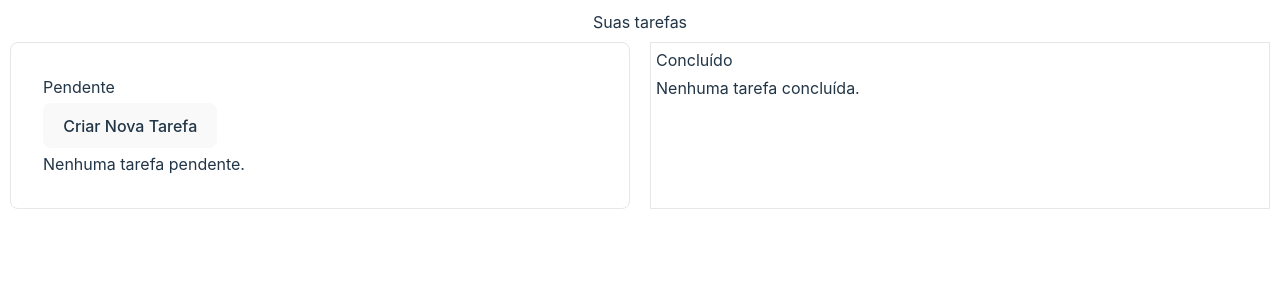
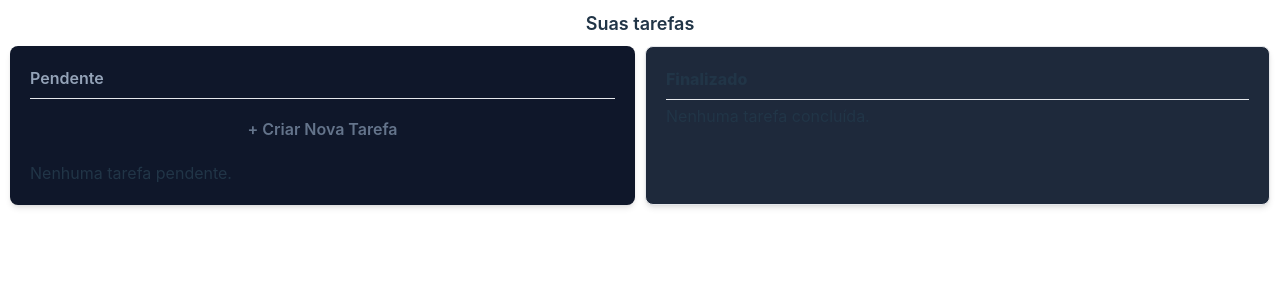
Before and after one commit to upALX/RegistraAI, a React (Vite) app: page /tarefas in a window 1280 px wide. Shown: the top 300 px of the page. Built offline with nearby package versions, Linux system fonts and the light colour scheme.

Commit message:
rework quick board layout

```diff
--- a/src/pages/board/board.tsx
+++ b/src/pages/board/board.tsx
@@ -1,12 +1,5 @@
 import { useState } from "react";
-import {
-  Box,
-  Heading,
-  VStack,
-  Button,
-  SimpleGrid,
-  Text,
-} from "@chakra-ui/react";
+import { Box, Heading, VStack, SimpleGrid, Text } from "@chakra-ui/react";
 import TaskModal from "../../components/modal";
 import { Task } from "../../types/task-types";
 import { gql } from "@apollo/client";
@@ -59,15 +52,24 @@
 
   return (
     <VStack p={10}>
-      <Heading>Suas tarefas</Heading>
-      <SimpleGrid columns={2} spacing={20} width="100%" height="100%">
-        <Box className="rounded-lg border p-8" width="100%" height="100%">
-          <Heading size="md" mb={4}>
+      <Heading className="text-lg font-semibold">Suas tarefas</Heading>
+      <SimpleGrid columns={2} spacing={10} width="100%">
+        <Box className="rounded-lg  p-5 bg-slate-900 shadow-md">
+          <Heading
+            size="lg"
+            mb={2}
+            className="border-b pb-2 text-slate-400 font-semibold"
+          >
             Pendente
           </Heading>
-          <Button colorScheme="teal" onClick={handleOpenModal}>
-            Criar Nova Tarefa
-          </Button>
+          <Box
+            className=" p-4 text-center cursor-pointer hover:bg-slate-800 transition-all"
+            onClick={handleOpenModal}
+          >
+            <Text className="text-slate-500 font-semibold hover:underline">
+              + Criar Nova Tarefa
+            </Text>
+          </Box>
           {tasks.filter((task) => task.status === "pending").length === 0 ? (
             <Text mt={4}>Nenhuma tarefa pendente.</Text>
           ) : (
@@ -80,6 +82,7 @@
                   borderRadius="lg"
                   p={3}
                   mt={3}
+                  className="bg-gray-100 hover:bg-gray-200 transition-all"
                 >
                   <Text fontWeight="bold">{task.title}</Text>
                   <Text>{task.description}</Text>
@@ -88,9 +91,13 @@
           )}
         </Box>
 
-        <Box borderWidth={1} borderRadius="lg" p={5}>
-          <Heading size="md" mb={4}>
-            Concluído
+        <Box className="rounded-lg border p-5 bg-slate-800 shadow-md">
+          <Heading
+            size="lg"
+            mb={2}
+            className="border-b pb-2 text-md font-extrabold"
+          >
+            Finalizado
           </Heading>
           {tasks.filter((task) => task.status === "done").length === 0 ? (
             <Text mt={4}>Nenhuma tarefa concluída.</Text>
@@ -104,6 +111,7 @@
                   borderRadius="lg"
                   p={3}
                   mt={3}
+                  className="bg-gray-100 hover:bg-gray-200 transition-all"
                 >
                   <Text fontWeight="bold">{task.title}</Text>
                   <Text>{task.description}</Text>
```
